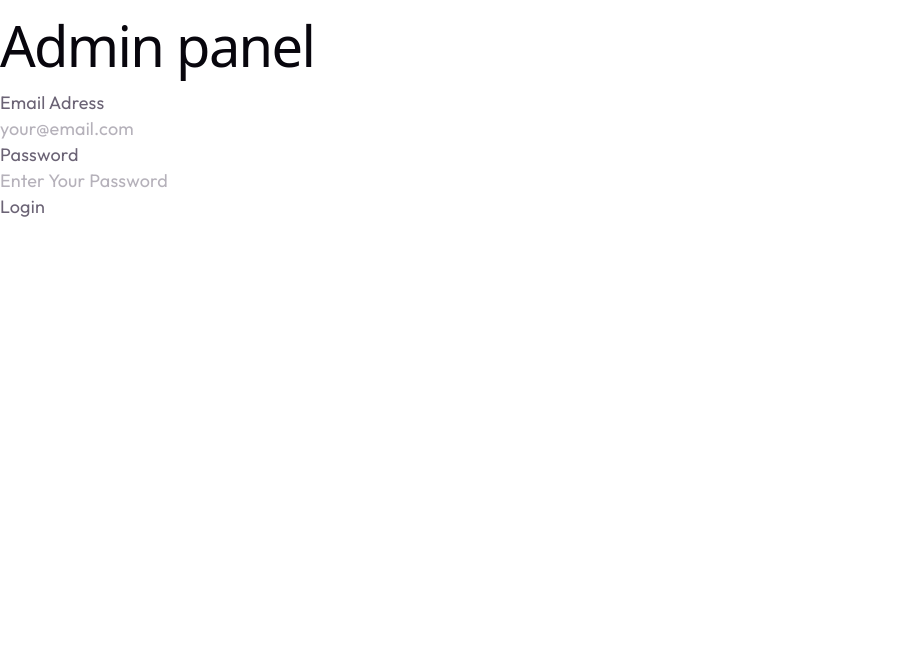
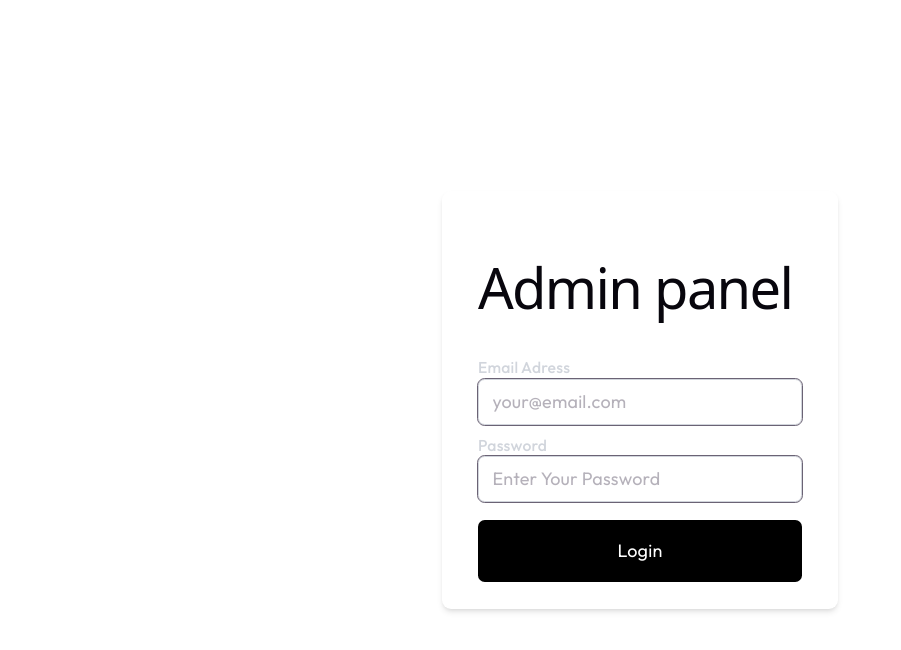
Before and after one commit to siddharthg-7/E-Commerce-Website, a React (Vite) app in the folder admin/admin/: page / in a window 1280 px wide. Shown: the top 650 px of the page, without its empty margins (0-901 px from the left). Built offline with nearby package versions, Linux system fonts and the light colour scheme; no server answers; a web font is replaced by a local one.

Commit message:
feat: add axios for API calls and enhance login functionality

```diff
--- a/admin/admin/package.json
+++ b/admin/admin/package.json
@@ -11,6 +11,7 @@
   },
   "dependencies": {
     "@tailwindcss/vite": "^4.2.2",
+    "axios": "^1.16.1",
     "react": "^19.2.4",
     "react-dom": "^19.2.4",
     "react-router-dom": "^7.14.0",
--- a/admin/admin/src/App.jsx
+++ b/admin/admin/src/App.jsx
@@ -6,6 +6,7 @@
 import List from './pages/List'
 import Orders from './pages/Orders'
 import Login from './pages/Login'
+export const backendUrl = import.meta.env.VITE_BACKEND_URL
 const App = () => {
   const[token,setToken] = React.useState(localStorage.getItem('token') || null)
   return (
--- a/admin/admin/src/pages/Login.jsx
+++ b/admin/admin/src/pages/Login.jsx
@@ -1,21 +1,42 @@
-import React from 'react'
+import React,{useState} from 'react'
 import { BrowserRouter as Router, Routes, Route } from 'react-router-dom'
+import axios from 'axios'
+import { backendUrl } from '../App'
 
 const Login = () => {
+
+    const [email, setEmail] = React.useState('');
+    const [password, setPassword] = React.useState('');
+
+    const onSubmithandler = async (e) => {
+        try{
+
+            e.preventDefault();
+            const response = await axios.post(backendUrl+'/api/user/admin/login', { email, password });
+            console.log(response.data);
+            const { token } = response.data;
+            localStorage.setItem('token', token);
+            window.location.reload();
+        } catch (error) {
+            console.error('Login failed:', error);
+        }
+    }
   return (
-    <div>
-        <div>
-            <h1>Admin panel </h1>
-            <form >
-                <div>
-                    <p>Email Adress</p>
-                    <input type="email" placeholder="your@email.com" required/>
+    <div className='min-h-screen flex items-center justify-center w-full'>
+        <div className='bg-white shadow-md rounded-lg px-8 py-6 max-w-md'>
+            <h1 className='text-2xl font-bold mb-4'>Admin panel </h1>
+            <form  onSubmit={onSubmithandler} className='space-y-4' >
+                <div className='mb-2 min-w-72'>
+                    <p className='text-sm font-medium text-gray-300 mb-2'>Email Adress</p>
+                    <input  onChange={(e) => setEmail(e.target.value)}  value={email} className='rounded-md w-full px-3 py-2 border border-gray-300 outline' type="email" placeholder="your@email.com" required/>
                 </div>
-                <div>
-                    <p>Password</p>
-                    <input type="password" placeholder="Enter Your Password" required/>
+                <div className='mb-2 min-w-72' >
+                    <p className='text-sm font-medium text-gray-300 mb-2'>Password</p>
+                    <input  onChange={(e) => setPassword(e.target.value)} value={password} className='rounded-md w-full px-3 py-2 border border-gray-300 outline' type="password" placeholder="Enter Your Password" required/>
                 </div>
-                <button type="submit">Login</button>
+                <button type="submit" className='mt-2 w-full py-2 py-4 rounded-md text-white bg-black '>
+                    Login
+                </button>
             </form>
         </div>
     </div>
```
Also changed, not shown: 2 other files (tests, documents, lock files or other folders).
